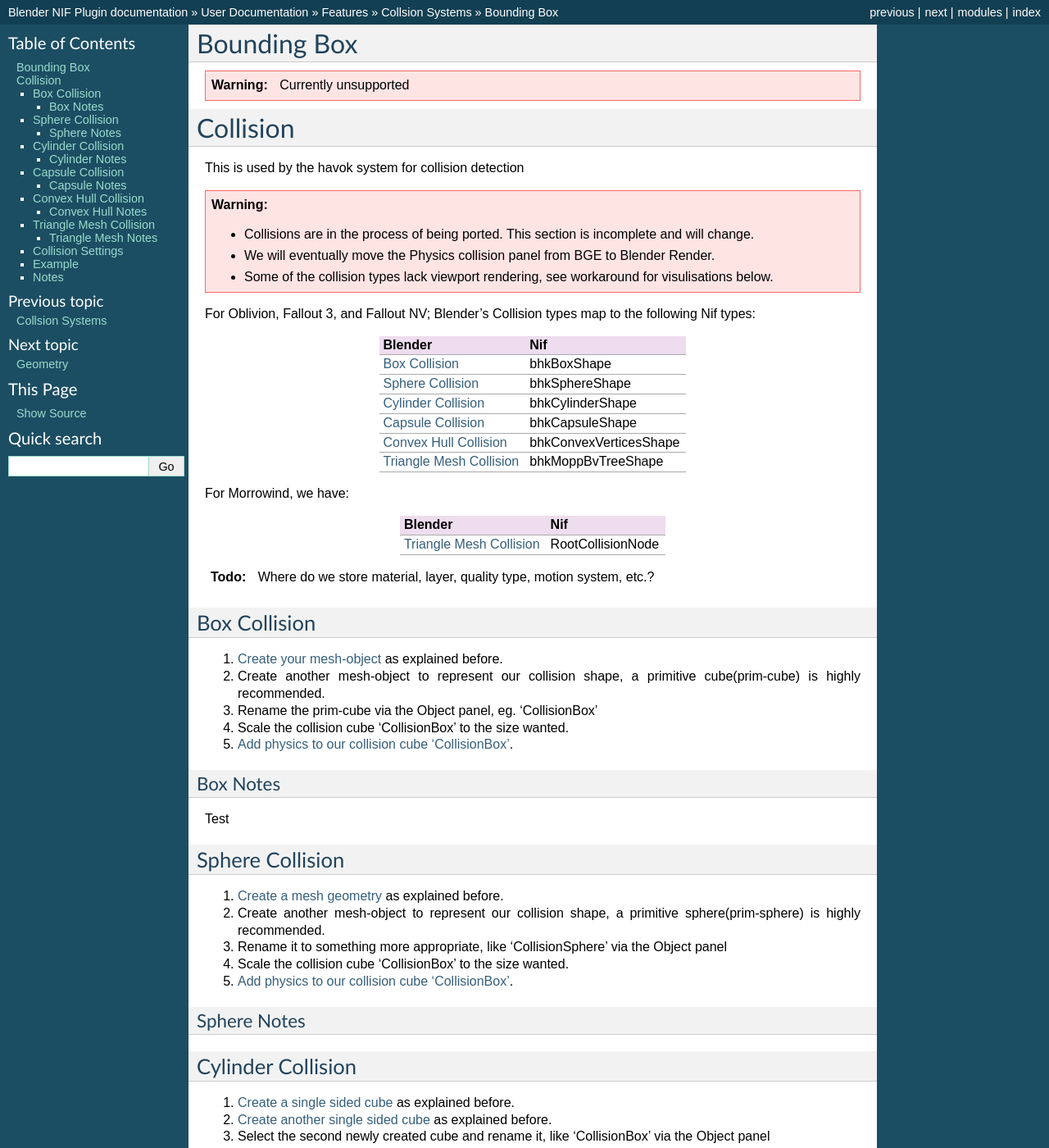
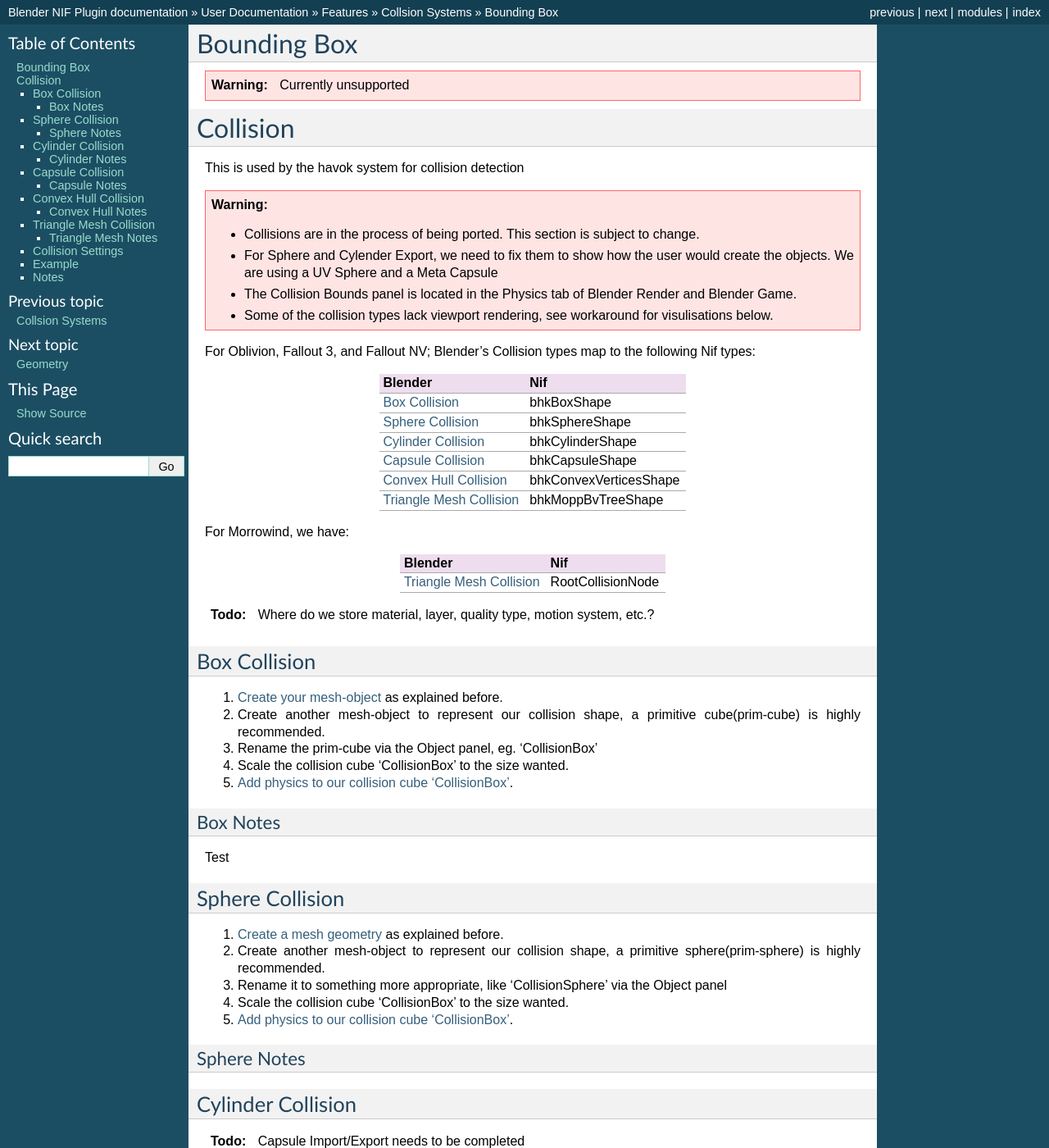
Before and after one commit to niftools/blender_niftools_addon, a Sphinx documentation site: the page built from docs/user/features/collisions/collisions.rst, in a window 1280 px wide and 1400 px high. Shown: the whole window at 82% size. Built offline with Sphinx 7.4.7, drawn with Linux system fonts in a browser that asks for light colours; formulas are drawn with MathJax 3; the version number could not be read and is left out.

Commit message:
Conflicts:
	docs/user/features/collisions/collisions.rst

```diff
--- a/docs/user/features/collisions/collisions.rst
+++ b/docs/user/features/collisions/collisions.rst
@@ -13,8 +13,9 @@ This is used by the havok system for collision detection
 
 .. warning::
 
-   * Collisions are in the process of being ported. This section is incomplete and will change.
-   * We will eventually move the Physics collision panel from BGE to Blender Render.
+   * Collisions are in the process of being ported. This section is subject to change.
+   * For Sphere and Cylender Export, we need to fix them to show how the user would create the objects. We are using a UV Sphere and a Meta Capsule
+   * The Collision Bounds panel is located in the Physics tab of Blender Render and Blender Game.
    * Some of the collision types lack viewport rendering, see workaround for visulisations below.
 
 For Oblivion, Fallout 3, and Fallout NV; Blender's Collision types map to the following Nif types:
@@ -87,6 +88,10 @@ Sphere Notes
 
 Cylinder Collision
 ~~~~~~~~~~~~~~~~~~
+
+.. Todo::
+
+	Capsule Import/Export needs to be completed
 
 .. _collision-cylinder:
 
```
